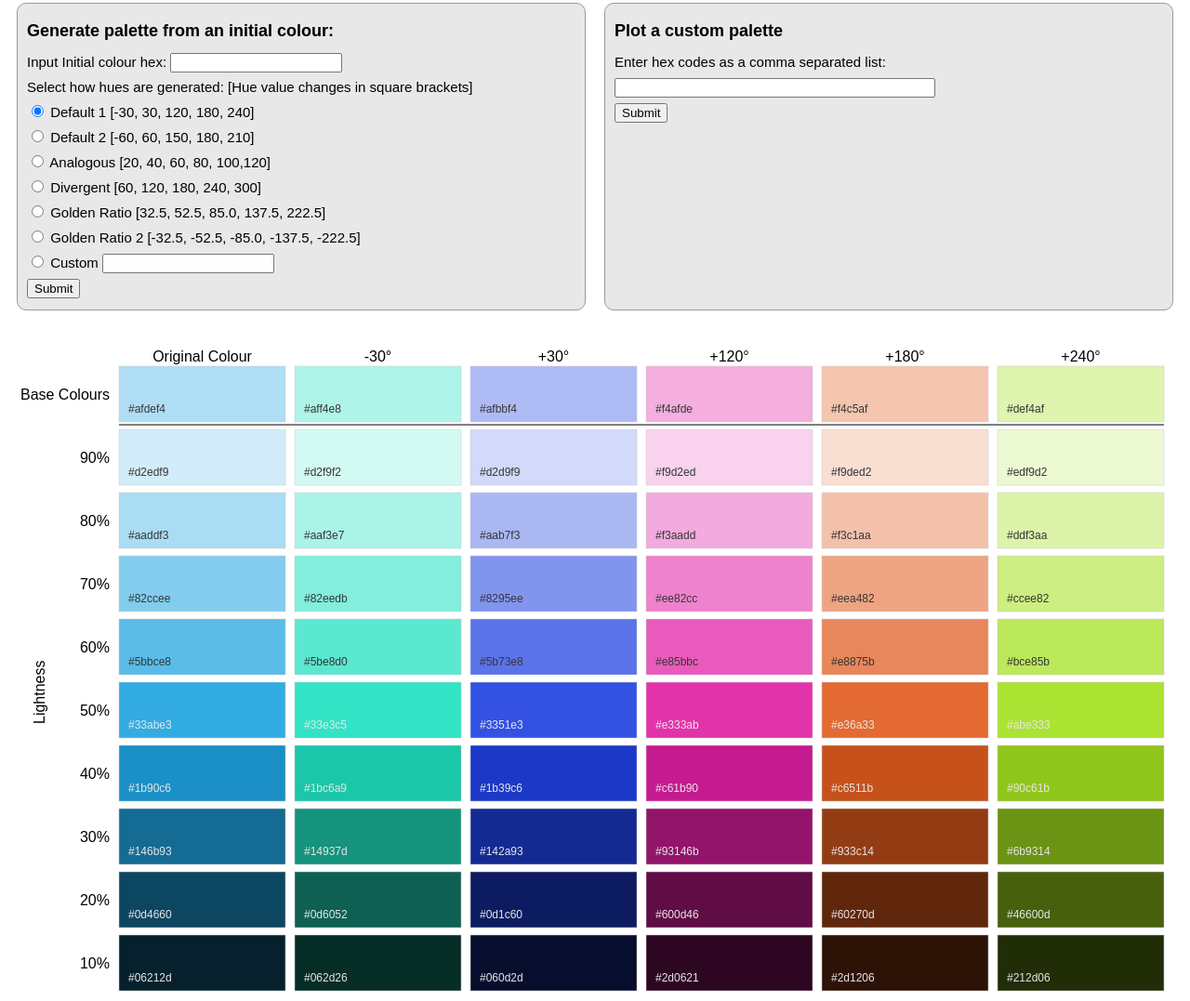
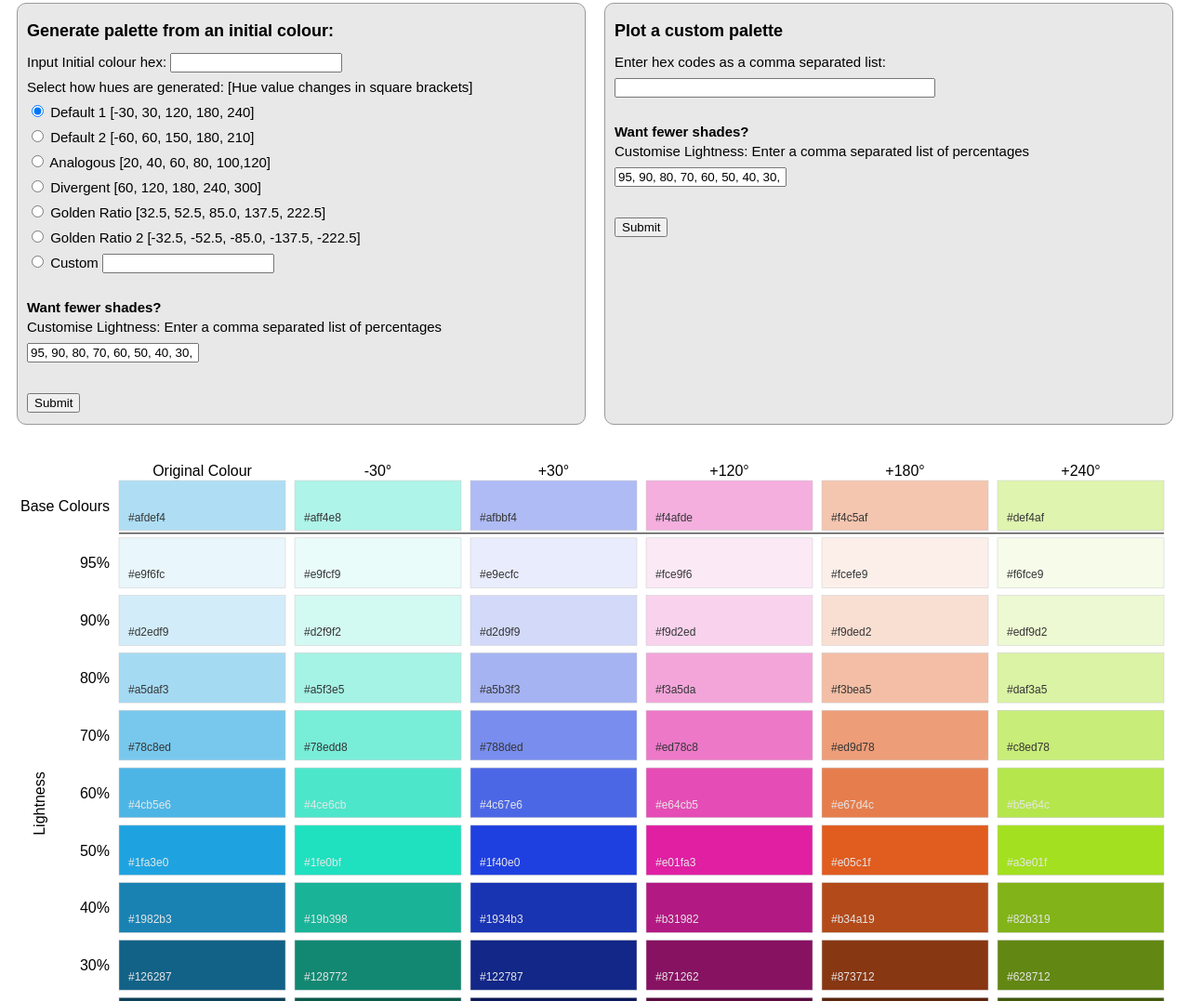
Before and after one commit to gabriel-ing/ColorPalette, a website: page docs/index.html in a window 1280 px wide. Shown: the part 332-1409 px from the top of the page at 93% size. Drawn offline with nearby package versions, Linux system fonts and the light colour scheme.

Commit message:
added custom lightness

```diff
--- a/docs/bundle.js
+++ b/docs/bundle.js
@@ -2673,11 +2673,13 @@
   const colorPalette = () => {
     let baseColors;
     let margin = { top: 20, right: 10, bottom: 0, left: 120 };
-    let nShades = 9;
+    let shades = [95,90,80,70,60,50,40,30,20,10];
 
     let padding = 10;
     const my = (selection) => {
       // console.log(selection);
+      let nShades = shades.length;
+
       const width = selection.node().getBoundingClientRect().width;
       const height = selection.node().getBoundingClientRect().height;
       selection.attr("viewBox", `0 0 ${width} ${height}`);
@@ -2708,43 +2710,24 @@
       const rows = cols
         .selectAll("g")
         .data((column) => {
-          // console.log(column)
+          console.log(column);
           const color = d3.color(column.hex);
           const hsl = d3.hsl(color);
-          const lightEnd = hsl.copy();
-          lightEnd.l = 0.9;
-          // lightEnd.s = lightEnd.s * 0.7;
-          const darkEnd = hsl.copy();
-          darkEnd.l = 0.1;
-          // darkEnd.s = darkEnd.s * 1.1;
-          // console.log(darkEnd.formatHex());
-          const centerPoint = hsl.copy();
-          centerPoint.l = 0.5;
-          const colorScale = d3
-            .scaleLinear()
-            .domain([0, nShades / 2, nShades - 1])
-            .range([
-              lightEnd.formatHex(),
-              centerPoint.formatHex(),
-              darkEnd.formatHex(),
-            ]);
-
-          // const colorScale = d3
-          //   .scaleLinear()
-          //   .domain([-1, nShades / 2, nShades + 1])
-          //   .range(['white', column.hex, 'black']);
-
-          const colors = d3.range(nShades).map((d) => {
+
+
+          const colors = shades.map((d) => {
             //   const textColor = d3.hsl(colorScale(d));
             //   textColor.s = 0;
             //   textColor.l = 1-textColor.l
+            const c = hsl.copy();
+            c.l = d/100;
             return {
               // i: d,
               baseColor: column.hex,
-              rgb: colorScale(d),
-              lightness: `${(d + 1) * 10}%`,
-              hex: d3.color(colorScale(d)).formatHex(),
-              textColor: d3.hsl(colorScale(d)).l > 0.6 ? "#363636" : "#e6e6e6",
+              rgb: c.formatRgb(),
+              lightness: `${d}%`,
+              hex: c.formatHex(),
+              textColor: d3.hsl(c).l > 0.6 ? "#363636" : "#e6e6e6",
             };
           });
 
@@ -2756,6 +2739,7 @@
             lightness: "n/a",
             textColor: d3.hsl(column.hex).l > 0.5 ? "#363636" : "#e6e6e6",
           });
+          console.log(colors);
           return colors;
         })
         .join("g")
@@ -2819,13 +2803,12 @@
         .attr("y", margin.top - 5)
         .text((d) => d.colorName);
 
-      const labelScale = d3
-        .scaleLinear()
-        .domain([0, nShades - 1])
-        .range([90, 10]);
-      const rowLabels = d3
-        .range(nShades)
-        .map((d) => `${labelScale(d).toFixed(0)}%`);
+      // const labelScale = d3
+      //   .scaleLinear()
+      //   .domain([0, nShades - 1])
+      //   .range([90, 10]);
+      const rowLabels = shades
+        .map((d) => `${d.toFixed(0)}%`);
       rowLabels.unshift("Base Colours");
       selection
         .selectAll(".row-label")
@@ -2865,8 +2848,8 @@
     my.padding = function (_) {
       return arguments.length ? ((padding = _), my) : padding;
     };
-    my.nShades = function (_) {
-      return arguments.length ? ((nShades = _), my) : nShades;
+    my.shades = function (_) {
+      return arguments.length ? ((shades = _), my) : shades;
     };
     return my;
   };
@@ -4260,12 +4243,30 @@
   params.get("rotation")
     ? (document.getElementById(params.get("rotation")).checked = true)
     : console.log(params.get("rotation"));
+
   document.getElementById("hex-list").value = params.get("hexList");
+
   params.get("rotation") === "custom"
     ? (document.getElementById("custom-rotation").value =
         params.get("customRotation"))
     : null;
-
+  // console.log(params.get("customLightness"))
+
+  let lightness;
+  let customLightnessId = "custom-lightness";
+  if (params.get("hexList")){
+    customLightnessId = "custom-lightness1";
+  }
+  if (params.get("customLightness")) {
+    document.getElementById(customLightnessId).value =
+      params.get("customLightness");
+    lightness = params
+      .get("customLightness")
+      .split(",")
+      .map((d) => Number(d.trim()));
+  } else {
+    lightness = [95, 90, 80, 70, 60, 50, 40, 30, 20, 10];
+  }
   // Create the list of colours
   const colors = getColors(params);
 
@@ -4278,7 +4279,7 @@
     .attr("height", "100%");
 
   // Create the image with the palette object
-  const palette = colorPalette().baseColors(colors);
+  const palette = colorPalette().baseColors(colors).shades(lightness);
   svg.call(palette);
 
 })();
--- a/docs/index.html
+++ b/docs/index.html
@@ -98,6 +98,11 @@
         flex-grow: 1;
         height: 500px;
       }
+      h4{
+        line-height: 1em;
+        margin-top: 0px;
+        margin-bottom:0px;
+      }
     </style>
   </head>
   <body>
@@ -192,7 +197,19 @@
           <input type="radio" id="custom" name="rotation" value="custom" />
           <label for="custom">Custom</label>
           <input type="text" id="custom-rotation" name="customRotation" />
-          <br />
+          <br /><br />
+          <h4>Want fewer shades?</h4>
+          <label for="custom-lightness"
+            >Customise Lightness: Enter a comma separated list of
+            percentages </label
+          >
+         <br>
+          <input
+            type="text"
+            id="custom-lightness"
+            name="customLightness"
+            value="95, 90, 80, 70, 60, 50, 40, 30, 20, 10"
+          /><br /><br />
           <input type="submit" value="Submit" />
         </form>
       </div>
@@ -208,7 +225,20 @@
             name="hexList"
             required
             size="40%"
-          /><br />
+          /><br /><br>
+          <h4>Want fewer shades?</h4>
+          <label for="custom-lightness"
+            >Customise Lightness: Enter a comma separated list of
+            percentages </label
+          >
+         <br>
+          <input
+            type="text"
+            id="custom-lightness1"
+            name="customLightness"
+            value="95, 90, 80, 70, 60, 50, 40, 30, 20, 10"
+          /><br /><br />
+
           <input type="submit" value="Submit" />
         </form>
       </div>
```
Also changed, not shown: src/colorPalette-trc.js (+20 -37 lines), src/main.js (+19 -2 lines), 1 other file.
